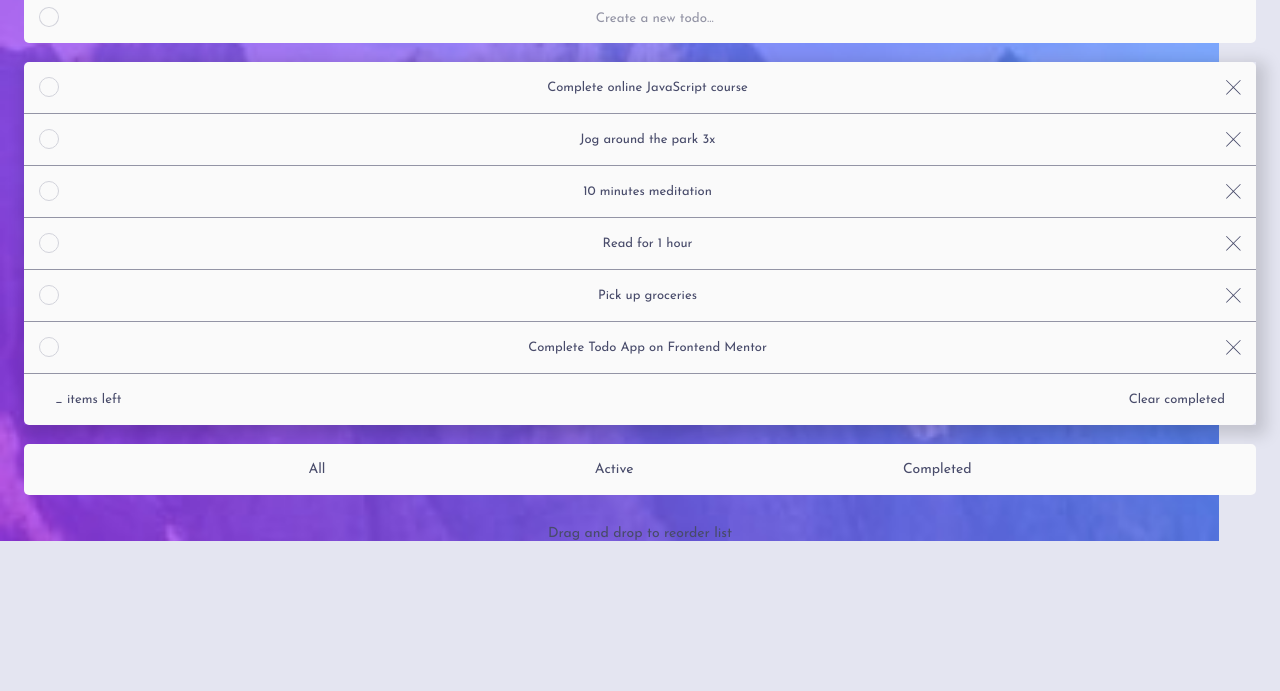
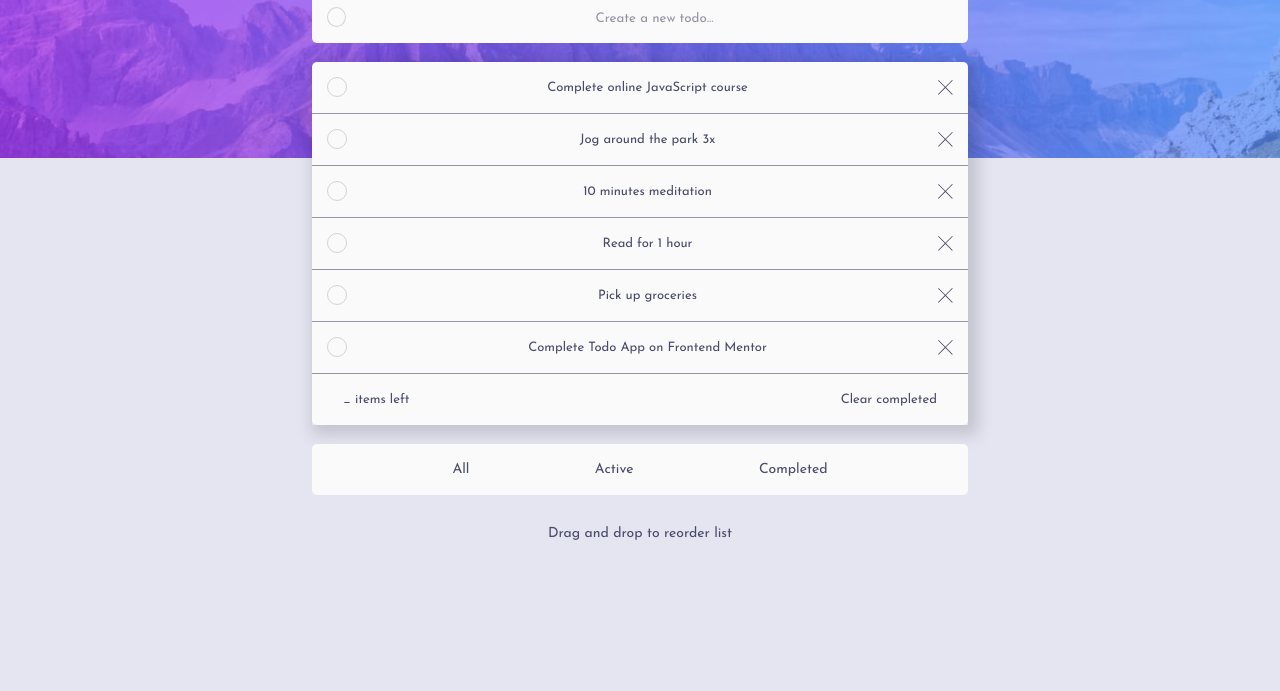
Before and after one commit to vtbrgt/to-do-app, a plain HTML site: page index.html in a window 1280 px wide. Shown: the part 109-800 px from the top of the page. Drawn offline with Linux system fonts and the light colour scheme.

Commit message:
creating desktop layout

```diff
--- a/css/style.css
+++ b/css/style.css
@@ -190,3 +190,14 @@ body.dark {
 .reorganizar_itens.dark {
   color: var(--azul-acinzentado-escuro-2);
 }
+
+@media (min-width: 1024px) {
+  body {
+    background-image: url(../images/bg-desktop-light.jpg);
+    margin: 0 18rem;
+  }
+
+  body.dark {
+    background-image: url(../images/bg-desktop-dark.jpg);
+  }
+}
```
